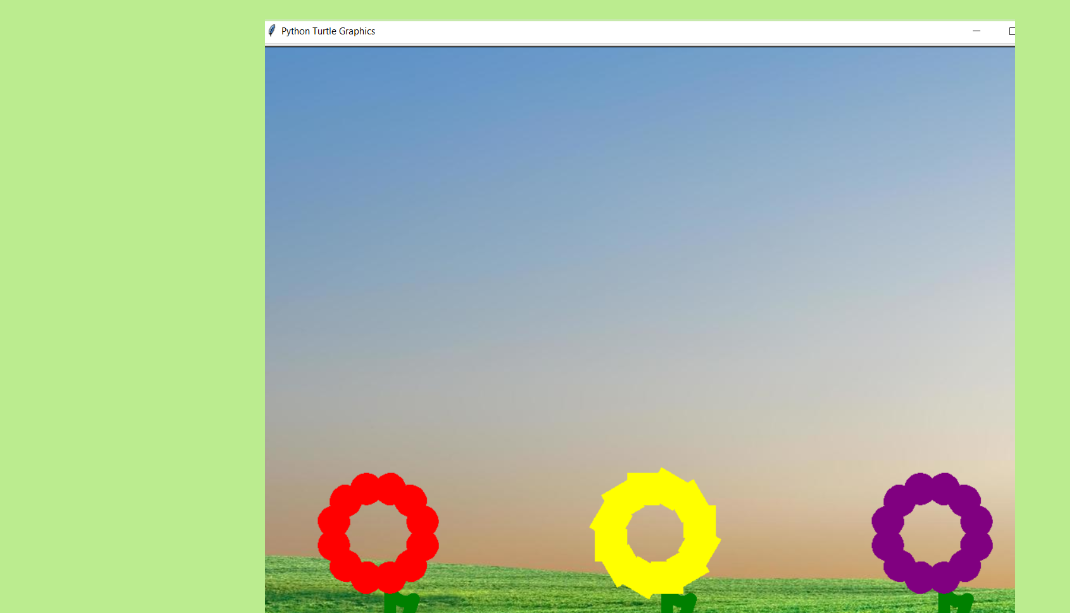
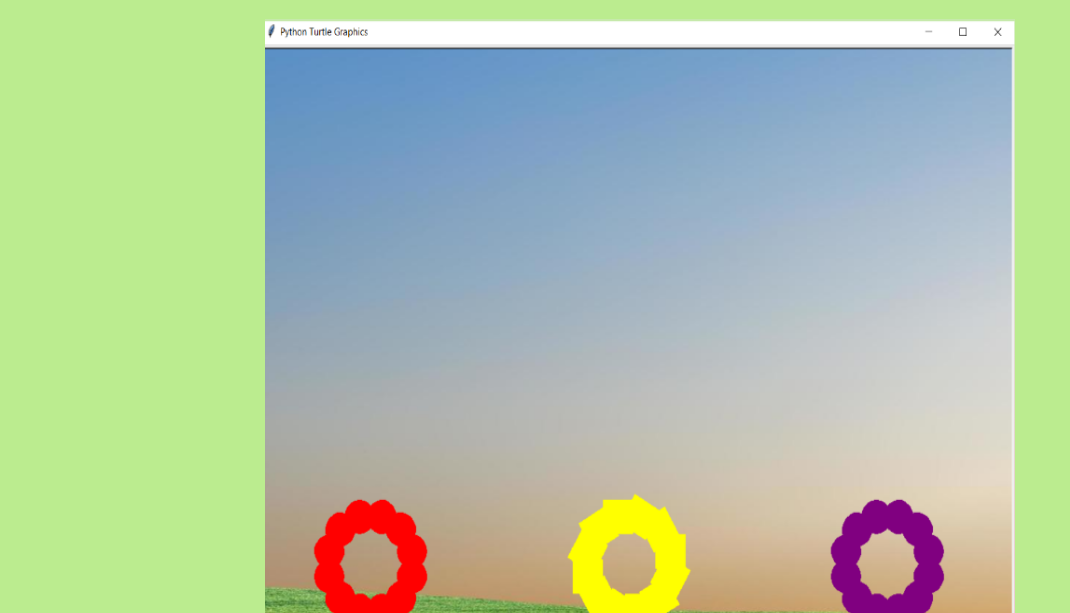
Before and after one commit to jpkhot/jpkhot.github.io, a plain HTML site: page portfolio.html in a window 1280 px wide. Shown: the part 187-800 px from the top of the page, without its empty margins (0-1070 px from the left). Drawn offline with Linux system fonts and the light colour scheme.

Commit message:
Update portfolio.html

```diff
--- a/portfolio.html
+++ b/portfolio.html
@@ -13,9 +13,9 @@
       <img src="images/portfolio.jpg" height="250">
       <br>
     <h1>My first project: Create your own garden!</h1>
-      <iframe allowtransparency="true" width="750" height="750"
+      <img allowtransparency="true" width="750" height="750"
         src="project1flowers.png" alt="A meadow with flowers drawn in"
-        frameborder="0" allowfullscreen></iframe>
+        frameborder="0" allowfullscreen></img>
 	<h2>In this project we utilized our lessons from Unit 1 which covered loops, nested loops,
 	infinite conditions, moving the "turtle icon" and getting input from the user. The game consists of multiple nested loops and repeatedly asks the user for input so that they can
 	customize their garden. The game first asks how many flowers, then the user is able to control where the flowers are, how many petals they have, what color the petals are,
```
